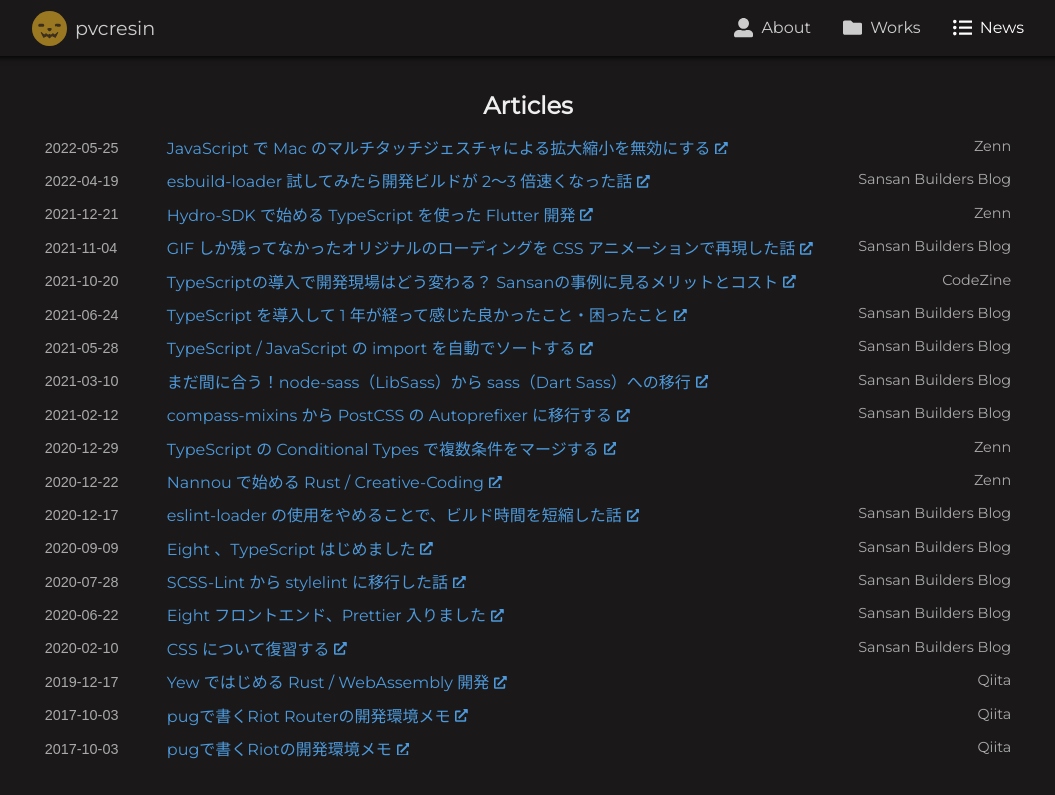
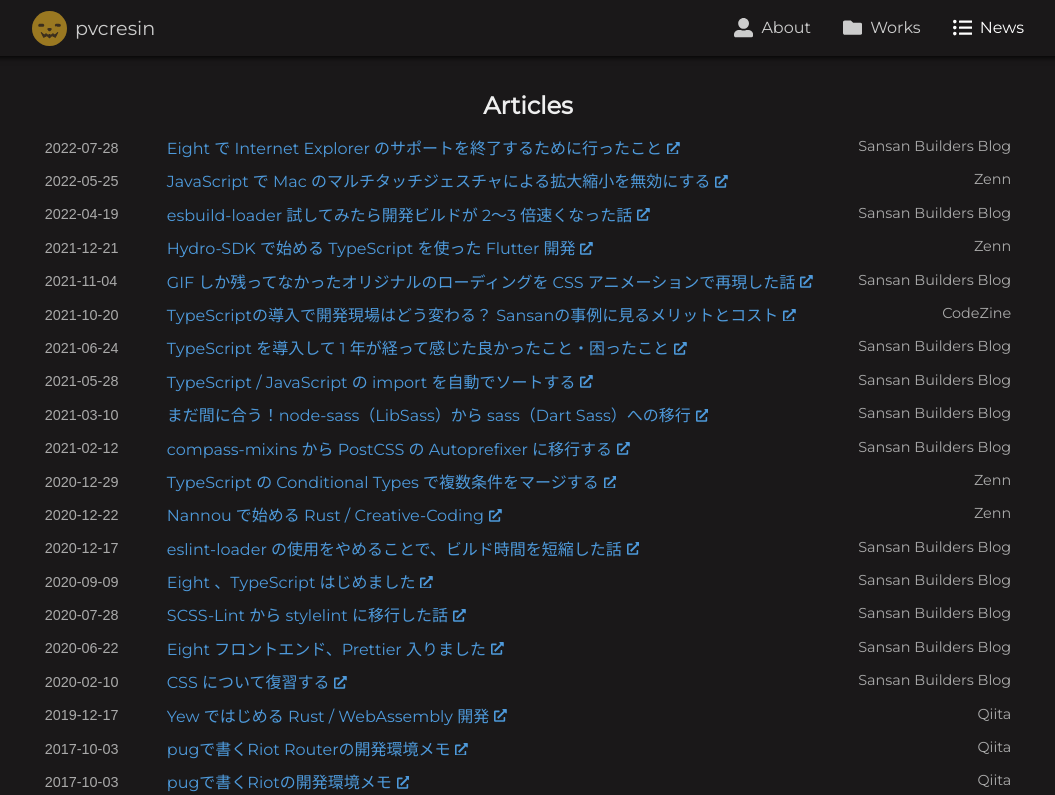
Before and after one commit to pvcresin/pvcresin.github.io, a Next.js app: page /news in a window 1280 px wide. Shown: the top 795 px of the page, without its empty margins (112-1167 px from the left). Built offline with nearby package versions, Linux system fonts and the light colour scheme.

Commit message:
Add article

```diff
--- a/components/articles.tsx
+++ b/components/articles.tsx
@@ -2,6 +2,12 @@ import { NewsList } from '@components/newslist'
 import type { NewsData } from '@components/newslist'
 
 const news: NewsData[] = [
+  {
+    date: '2022-07-28',
+    title: 'Eight で Internet Explorer のサポートを終了するために行ったこと',
+    at: 'Sansan Builders Blog',
+    link: 'https://buildersbox.corp-sansan.com/entry/kill-ie',
+  },
   {
     date: '2022-05-25',
     title: 'JavaScript で Mac のマルチタッチジェスチャによる拡大縮小を無効にする',
```
